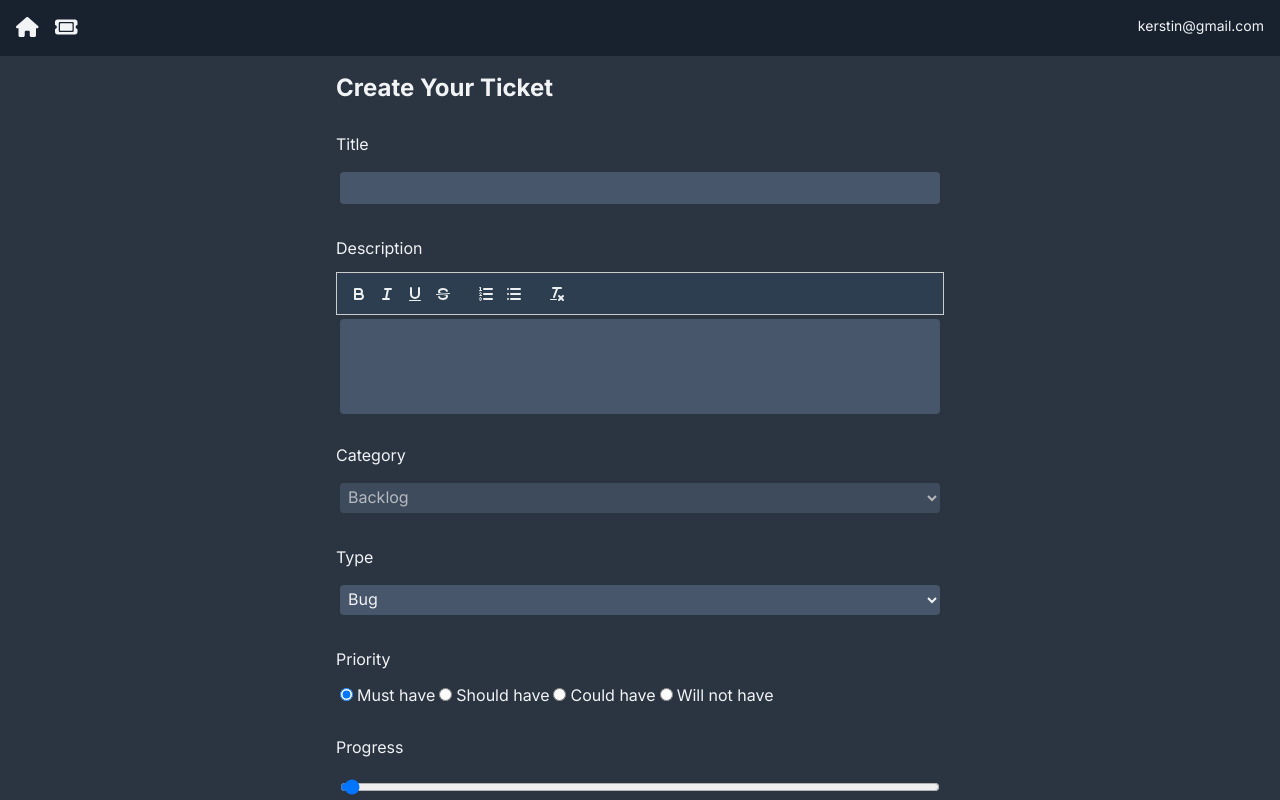
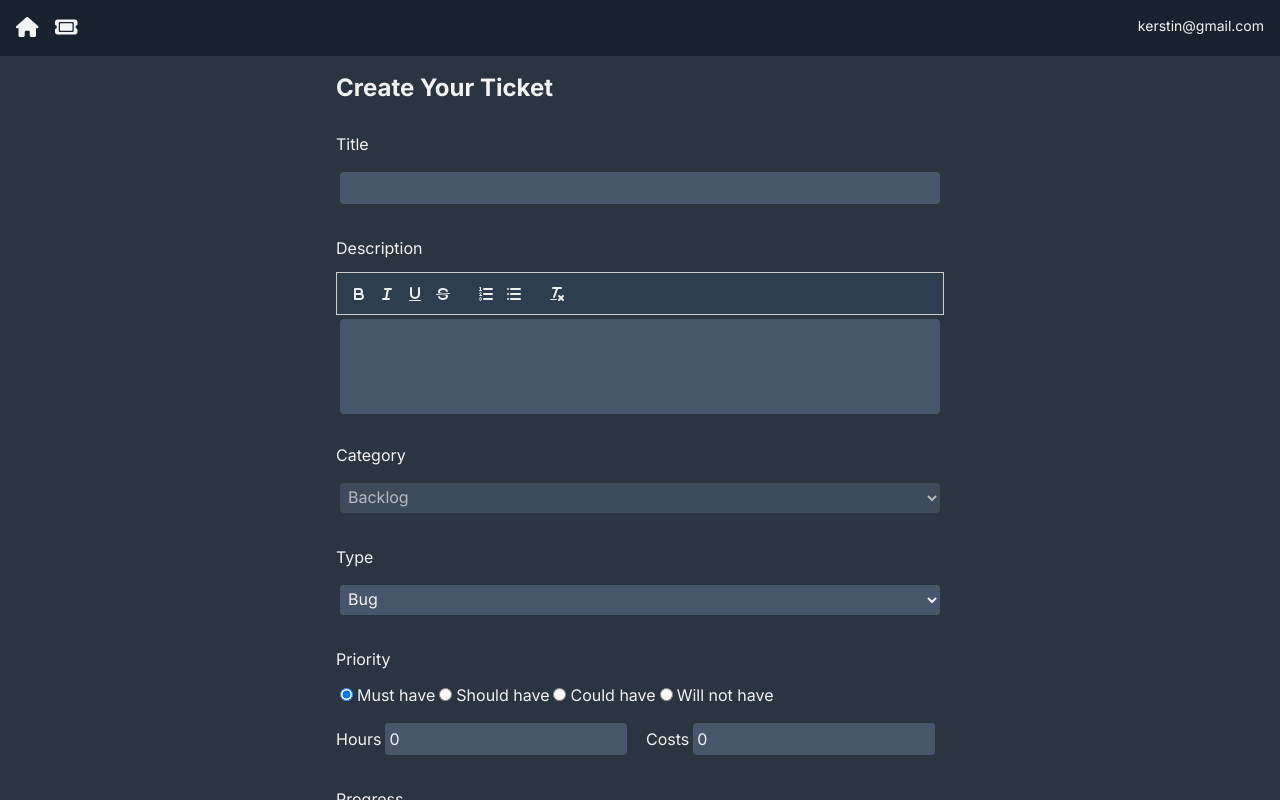
Before and after one commit to kerstin-w/ticket, a Next.js app: page /TicketPage/new in a window 1280 px wide. Built offline with nearby package versions, Linux system fonts and the light colour scheme.

Commit message:
feat: two new field for hour and costs added to data model

```diff
--- a/app/(components)/DeleteBlock.jsx
+++ b/app/(components)/DeleteBlock.jsx
@@ -11,7 +11,7 @@ const DeleteBlock = ({ id }) => {
   const router = useRouter();
 
   const deleteTicket = async () => {
-    const res = await fetch(`${process.env.REACT_APP_API_URL}/Tickets/${id}`, {
+    const res = await fetch(`/api/Tickets/${id}`, {
       method: 'DELETE',
     });
 
--- a/app/(components)/TicketCard.jsx
+++ b/app/(components)/TicketCard.jsx
@@ -34,6 +34,7 @@ const TicketCard = ({ ticket }) => {
         <h4>{ticket.title}</h4>
         <hr className="h-px border-0 bg-page mb-2" />
         <div
+          className="hidden"
           dangerouslySetInnerHTML={{
             __html: DOMPurify.sanitize(ticket.description),
           }}
--- a/app/(components)/TicketForm.jsx
+++ b/app/(components)/TicketForm.jsx
@@ -12,14 +12,10 @@ import React, { useState, useRef, useEffect } from 'react';
 import ImageModal from './ImageModal';
 import dynamic from 'next/dynamic';
 import 'react-quill/dist/quill.snow.css';
+import { categories } from '../(constants)/categories';
+import { types } from '../(constants)/types';
 
 const ReactQuill = dynamic(() => import('react-quill'), { ssr: false });
-
-export const categories = [
-  { value: 'backlog', label: 'Backlog' },
-  { value: 'Q42024', label: 'Q4/2024' },
-  { value: '2025', label: '2025' },
-];
 
 const TicketForm = ({ ticket }) => {
   const EDITMODE = ticket._id === 'new' ? false : true;
@@ -88,7 +84,6 @@ const TicketForm = ({ ticket }) => {
       if (!res.ok) {
         throw new Error(`Failed to ${EDITMODE ? 'update' : 'create'} Ticket.`);
       }
-
       router.refresh();
       router.push('/');
     } catch (error) {
@@ -106,6 +101,9 @@ const TicketForm = ({ ticket }) => {
     status: 'not started',
     category: 'backlog',
     screenshots: [],
+    type: 'bug',
+    hours: 0,
+    costs: 0,
   };
 
   if (EDITMODE) {
@@ -117,13 +115,9 @@ const TicketForm = ({ ticket }) => {
     startingTicketData['category'] = ticket.category;
     startingTicketData['type'] = ticket.type;
     startingTicketData.screenshots = ticket.screenshots || [];
+    startingTicketData['hours'] = ticket.hours;
+    startingTicketData['costs'] = ticket.costs;
   }
-
-  const types = [
-    { value: 'bug', label: 'Bug' },
-    { value: 'improvement', label: 'Improvement' },
-    { value: 'feature', label: 'Feature' },
-  ];
 
   const [formData, setFormData] = useState(startingTicketData);
   const [files, setFiles] = useState([]);
@@ -209,6 +203,28 @@ const TicketForm = ({ ticket }) => {
               </label>
             </React.Fragment>
           ))}
+        </div>
+        <div className="flex gap-3">
+          <div className="flex-1">
+            <label>Hours</label>
+            <input
+              id="hours"
+              name="hours"
+              type="number"
+              value={formData.hours}
+              onChange={handleChange}
+            />
+          </div>
+          <div className="flex-1">
+            <label>Costs</label>
+            <input
+              id="costs"
+              name="costs"
+              type="number"
+              value={formData.costs}
+              onChange={handleChange}
+            />
+          </div>
         </div>
         <label>Progress</label>
         <input
--- /dev/null
+++ b/app/(constants)/categories.js
@@ -0,0 +1,11 @@
+export const categories = [
+  { value: 'backlog', label: 'Backlog' },
+  { value: 'Q42024', label: 'Q4/2024' },
+  { value: '092024', label: '09/2024' },
+  { value: '102024', label: '10/2024' },
+  { value: '112024', label: '11/2024' },
+  { value: '122024', label: '12/2024' },
+  { value: '2025', label: '2025' },
+  { value: 'Q12025', label: 'Q1/2025' },
+  { value: '012025', label: '01/2025' },
+];
--- /dev/null
+++ b/app/(constants)/types.js
@@ -0,0 +1,5 @@
+export const types = [
+    { value: 'bug', label: 'Bug' },
+    { value: 'improvement', label: 'Improvement' },
+    { value: 'feature', label: 'Feature' },
+  ];
--- a/app/(models)/Ticket.js
+++ b/app/(models)/Ticket.js
@@ -14,6 +14,8 @@ const ticketSchema = new Schema(
     active: Boolean,
     type: String,
     screenshots: [String],
+    hours: { type: Number, default: 0 },
+    costs: { type: Number, default: 0 },
   },
   {
     timestamps: true,
--- a/app/api/Tickets/[id]/route.js
+++ b/app/api/Tickets/[id]/route.js
@@ -63,9 +63,15 @@ export async function PUT(req, { params }) {
       ticketData.screenshots = screenshots;
     }
 
+    // Convert hours and costs to numbers
+    if (ticketData.hours) ticketData.hours = Number(ticketData.hours);
+    if (ticketData.costs) ticketData.costs = Number(ticketData.costs);
+
     const updateTicketData = await Ticket.findByIdAndUpdate(id, ticketData, {
       new: true,
     });
+
+    console.log('Ticket updated:', updateTicketData);
 
     return NextResponse.json(
       { message: 'Ticket Updated', ticket: updateTicketData },
--- a/app/api/Tickets/route.js
+++ b/app/api/Tickets/route.js
@@ -24,6 +24,10 @@ export async function POST(req) {
     }
 
     ticketData.screenshots = screenshots;
+
+    // Convert hours and costs to numbers
+    if (ticketData.hours) ticketData.hours = Number(ticketData.hours);
+    if (ticketData.costs) ticketData.costs = Number(ticketData.costs);
 
     await Ticket.create(ticketData);
     return NextResponse.json({ message: 'Ticket Created' }, { status: 201 });
--- a/app/page.jsx
+++ b/app/page.jsx
@@ -4,14 +4,9 @@ import { DragDropContext, Droppable, Draggable } from 'react-beautiful-dnd';
 import TicketCard from './(components)/TicketCard';
 import dotenv from 'dotenv';
 import Spinner from './(components)/Spinner';
+import { categories as predefinedCategories } from './(constants)/categories';
 
 dotenv.config();
-
-const predefinedCategories = [
-  { value: 'backlog', label: 'Backlog' },
-  { value: 'Q42024', label: 'Q4/2024' },
-  { value: '2025', label: '2025' },
-];
 
 const getTickets = async () => {
   try {
@@ -121,13 +116,13 @@ const Dashboard = () => {
                   <div
                     {...provided.droppableProps}
                     ref={provided.innerRef}
-                    className="mb-4"
+                    className="mb-4 border border-gray-300 p-2 mr-2 rounded-md"
                   >
                     <h2>
                       {predefinedCategories.find((c) => c.value === category)
                         ?.label || category}
                     </h2>
-                    <div className="w-[30vw]">
+                    <div className="w-[20vw]">
                       {tickets
                         .filter((ticket) => ticket.category === category)
                         .map((ticket, index) => (
```
